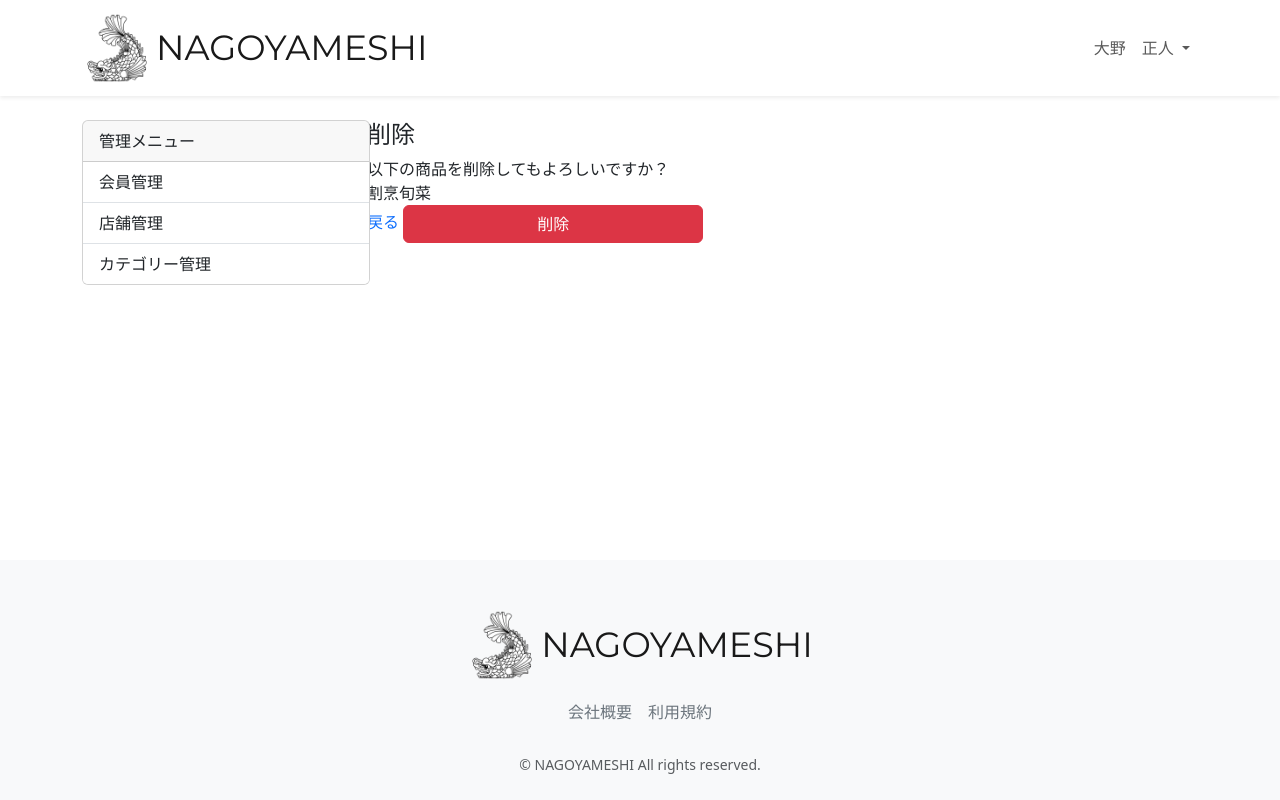
After one commit to masato0720/tabelog, a Django app: page /accounts/management_shop_confirm_delete/1 in a window 1280 px wide. The commit adds this page. Run offline with Django 4.2, Linux system fonts and the light colour scheme; a user stored in the database is signed in; data comes from the database, SQL or seed files in the repository; both versions use the stored data as it was after the commit.

Commit message:
管理者画面の店舗登録、編集、削除機能追加

```diff
--- /dev/null
+++ b/accounts/templates/management/management_shop_confirm_delete.html
@@ -0,0 +1,57 @@
+{% extends "layout/base.html" %}
+{% load static %}
+{% block title %}NAGOYAMESHI{% endblock %}
+{% block content %}
+
+<style>
+  .signup label {
+    min-width: 150px;
+  }
+
+  .signup input {
+    display: inline-block;
+    width: 300px;
+  }
+</style>
+
+<main>
+  <br>
+  <div class="container nagoyameshi-container pb-5">
+    <div class="row justify-content-center">
+      <div class="col-xl-3 col-lg-4 col-md-12">
+        <div class="card" style="width: 18rem;">
+          <div class="card-header">
+            管理メニュー
+          </div>
+          <ul class="list-group list-group-flush">
+            <li class="list-group-item">
+              <a class="dropdown-item" href="{% url 'management_user' %}">会員管理</a>
+            </li>
+            <li class="list-group-item">
+              <a class="dropdown-item" href="{% url 'management_shop' %}">店舗管理</a>
+            </li>
+            <li class="list-group-item">
+              <a class="dropdown-item" href="{% url 'management_category' %}">カテゴリー管理</a>
+            </li>
+          </ul>
+        </div>
+      </div>
+
+      <div class="col">
+        <div class="d-flex justify-content-between flex-wrap">
+
+          <form class="signup" method="post">
+            <h1>削除</h1>
+            {% csrf_token %}
+            以下の商品を削除してもよろしいですか？<br>
+            {{ object }}<br>
+            <a href="{% url 'management_shop' %}">戻る</a>
+            <input type="submit" class="btn btn-danger" value="削除">
+          </form>
+
+        </div>
+      </div>
+    </div>
+  </div>
+</main>
+{% endblock %}
--- a/accounts/urls.py
+++ b/accounts/urls.py
@@ -11,6 +11,12 @@ urlpatterns = [
     path('management_user', views.UserList.as_view(),name='management_user',),
 
     path('management_shop', views.ShopList.as_view(),name='management_shop',),
+
+    path('management_shop_form', views.ShopCreateView.as_view(), name="management_shop_form"),
+
+    path('management_shop_update_form/<int:pk>', views.ShopUpdateView.as_view(), name="management_shop_update_form"),
+
+    path('management_shop_confirm_delete/<int:pk>', views.ShopDeleteView.as_view(), name="management_shop_confirm_delete"),
 
     path('management_category', views.CategoryList.as_view(),name='management_category',),
 
--- a/accounts/views.py
+++ b/accounts/views.py
@@ -10,6 +10,7 @@ from django.shortcuts import redirect, render, get_object_or_404
 from django.urls import reverse_lazy
 from django.views import View, generic
 from django.views.generic import TemplateView, ListView
+from django.views.generic.edit import CreateView, UpdateView, DeleteView
 
 from . import forms, models
 from . models import CustomUser
@@ -60,12 +61,21 @@ class ShopList(OnlyManagementUserMixin, ListView):
     model = Restaurant
     paginate_by = 10
 
-    #def get_context_data(self, **kwargs):
-        #context = super().get_context_data(**kwargs)
-        #context["title"] = "店舗管理"
-        #context["message"] = "all shop"
-        #context["data"] = Restaurant.objects.all()
-        #return context
+class ShopCreateView(OnlyManagementUserMixin, CreateView):
+    template_name = 'management/management_shop_form.html'
+    model = Restaurant
+    fields = '__all__'
+
+class ShopUpdateView(OnlyManagementUserMixin, UpdateView):
+    template_name = 'management/management_shop_update_form.html'
+    model = Restaurant
+    fields = '__all__'
+
+class ShopDeleteView(OnlyManagementUserMixin, DeleteView):
+    template_name = 'management/management_shop_confirm_delete.html'
+    model = Restaurant
+    success_url = reverse_lazy('management_shop')
+
 
 """管理者画面（カテゴリー一覧画面）================================== """
 class CategoryList(OnlyManagementUserMixin, ListView):
--- a/restaurant/models.py
+++ b/restaurant/models.py
@@ -1,6 +1,8 @@
 import datetime
 
 from django.db import models
+
+from django.urls import reverse
 
 from accounts.models import CustomUser
 
@@ -47,6 +49,10 @@ class Restaurant(models.Model):
 
     def __str__(self):
         return self.name
+
+    # 新規作成・編集完了時のリダイレクト先
+    def get_absolute_url(self):
+        return reverse('management_shop')
 
 
 class Reservation(models.Model):
```
Also changed, not shown: accounts/templates/management/management_shop.html (+8 -0 lines), accounts/templates/management/management_shop_form.html (added, +57 -0 lines), accounts/templates/management/management_shop_update_form.html (added, +57 -0 lines), db.sqlite3, media/bar.jpg (added), media/bar_6BHu7JP.jpg (added), media/bar_Ge0viyj.jpg (added), media/bar_JBTwXgL.jpg (added), media/bar_swNGy9k.jpg (added), media/bar_uVOJ2jY.jpg (added), media/bar_zGpERAS.jpg (added).
